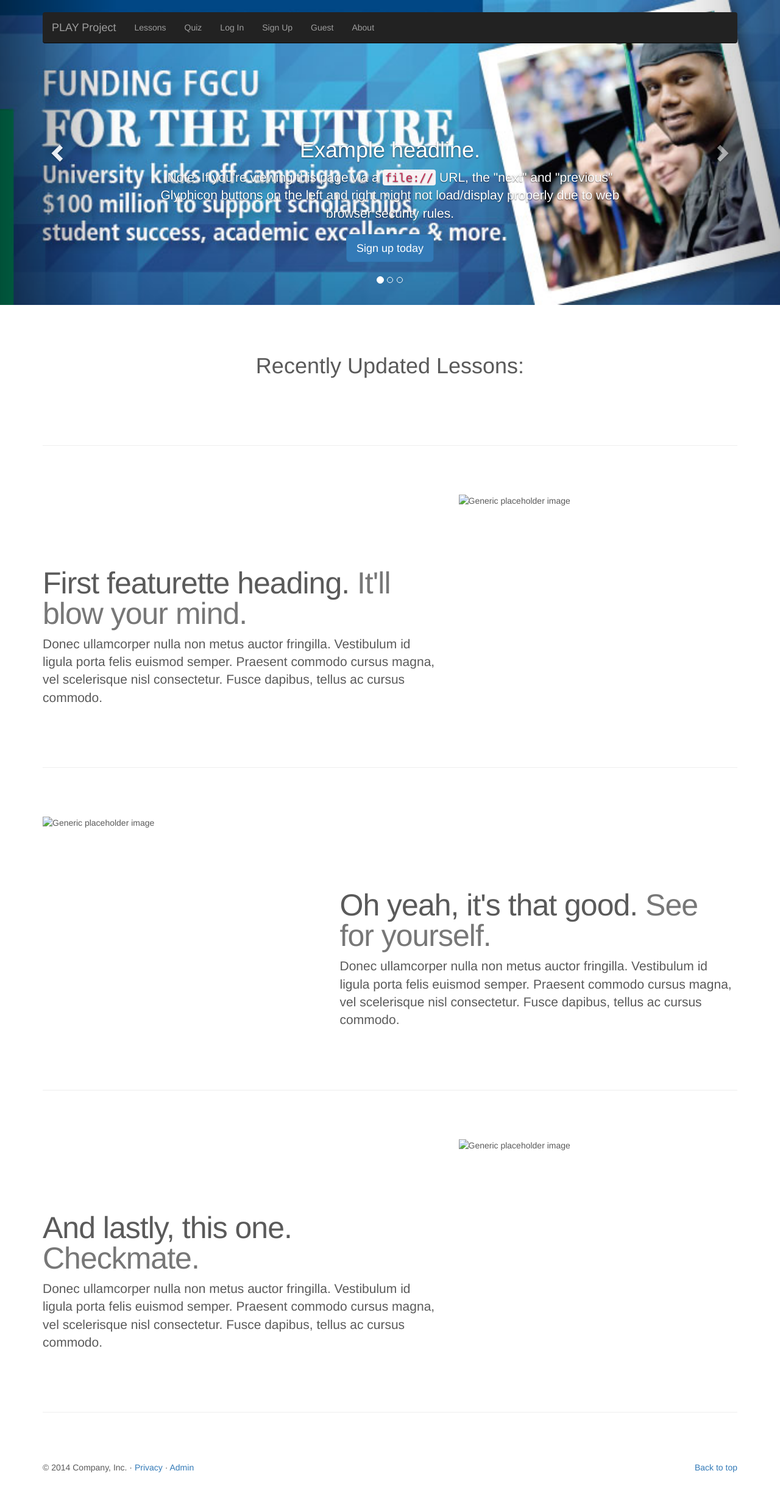
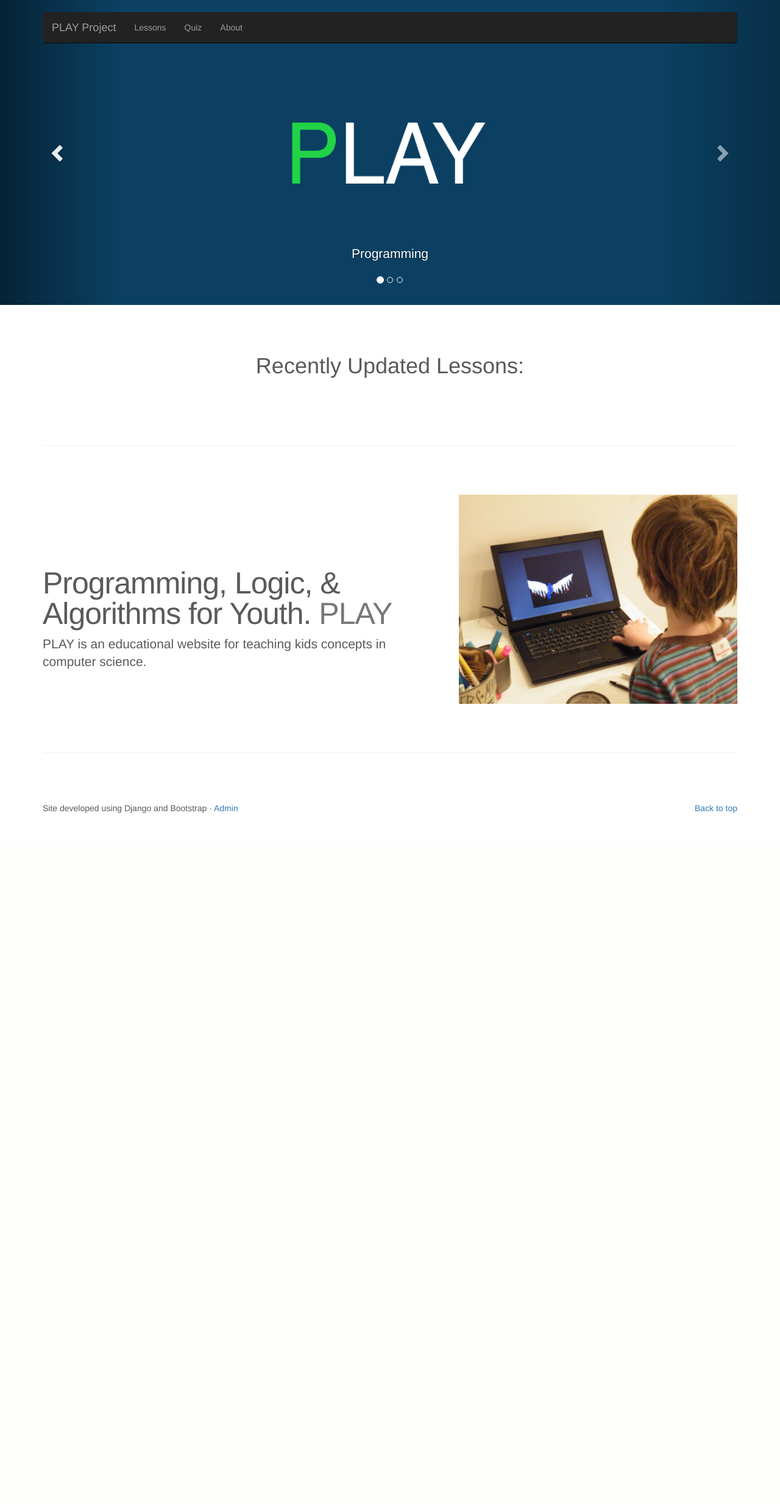
Before and after one commit to postsneakernet/play_project, a Django app: page / in a window 1280 px wide. Shown: the whole page at 61% size. After the commit the page ends 1333 px from the top, so only its background shows below. Run offline with Django 3.2, Linux system fonts and the light colour scheme; data that the repository does not hold is empty; parts of the project's set-up code (start-up, migrations or seed data) failed here and were passed over; some libraries are stand-ins or nearby versions.

Commit message:
Add homepage content

```diff
--- a/play/templates/base.html
+++ b/play/templates/base.html
@@ -49,10 +49,7 @@ Base Template
 {% block nav %}
 <li><a href="{% url 'lesson_index' %}">Lessons</a></li>
 <li><a href="{% url 'quiz_index' %}">Quiz</a></li>
-<li><a href="{% url 'login' %}">Log In</a></li>
-<li><a href="{% url 'signup' %}">Sign Up</a></li>
-<li><a href="{% url 'user' %}">Guest</a></li>
-<li><a href="{% url 'about' %}">About</a></li>
+<li><a href="#">About</a></li>
 {% endblock %}
 
 </ul>
@@ -76,7 +73,7 @@ Base Template
 
 {% block footer %}
 <p class="pull-right"><a href="#">Back to top</a></p>
-<p>&copy; 2014 Company, Inc. &middot; <a href="#">Privacy</a> &middot; <a href="{% url 'admin:index' %}">Admin</a></p>
+<p>Site developed using Django and Bootstrap &middot; <a href="{% url 'admin:index' %}">Admin</a></p>
 {% endblock %}
 
 </footer>
--- a/play/templates/home.html
+++ b/play/templates/home.html
@@ -19,32 +19,26 @@ Programming, Logic, & Algorithms for Youth
 </ol>
 <div class="carousel-inner" role="listbox">
 <div class="item active">
-<img src="{% static "img/carousel1.jpg" %}" alt="First slide">
+<img src="{% static "img/pcarousel1.jpg" %}" alt="First slide">
 <div class="container">
 <div class="carousel-caption">
-<h1>Example headline.</h1>
-<p>Note: If you're viewing this page via a <code>file://</code> URL, the "next" and "previous" Glyphicon buttons on the left and right might not load/display properly due to web browser security rules.</p>
-<p><a class="btn btn-lg btn-primary" href="#" role="button">Sign up today</a></p>
+<p>Programming</p>
 </div>
 </div>
 </div>
 <div class="item">
-<img src="{% static "img/carousel2.jpg" %}" alt="Second slide">
+<img src="{% static "img/pcarousel2.jpg" %}" alt="Second slide">
 <div class="container">
 <div class="carousel-caption">
-<h1>Another example headline.</h1>
-<p>Cras justo odio, dapibus ac facilisis in, egestas eget quam. Donec id elit non mi porta gravida at eget metus. Nullam id dolor id nibh ultricies vehicula ut id elit.</p>
-<p><a class="btn btn-lg btn-primary" href="#" role="button">Learn more</a></p>
+<p>Logic</p>
 </div>
 </div>
 </div>
 <div class="item">
-<img src="{% static "img/carousel3.jpg" %}" alt="Third slide">
+<img src="{% static "img/pcarousel3.jpg" %}" alt="Third slide">
 <div class="container">
 <div class="carousel-caption">
-<h1>One more for good measure.</h1>
-<p>Cras justo odio, dapibus ac facilisis in, egestas eget quam. Donec id elit non mi porta gravida at eget metus. Nullam id dolor id nibh ultricies vehicula ut id elit.</p>
-<p><a class="btn btn-lg btn-primary" href="#" role="button">Browse gallery</a></p>
+<p>Algorithms</p>
 </div>
 </div>
 </div>
@@ -82,33 +76,13 @@ Programming, Logic, & Algorithms for Youth
 <hr class="featurette-divider">
 <div class="row featurette">
 <div class="col-md-7">
-<h2 class="featurette-heading">First featurette heading. <span class="text-muted">It'll blow your mind.</span></h2>
-<p class="lead">Donec ullamcorper nulla non metus auctor fringilla. Vestibulum id ligula porta felis euismod semper. Praesent commodo cursus magna, vel scelerisque nisl consectetur. Fusce dapibus, tellus ac cursus commodo.</p>
+<h2 class="featurette-heading">Programming, Logic, & Algorithms for Youth. <span class="text-muted"> PLAY</span></h2>
+<p class="lead">
+PLAY is an educational website for teaching kids concepts in computer science.
+</p>
 </div>
 <div class="col-md-5">
-<img class="featurette-image img-responsive" data-src="holder.js/500x500/auto" alt="Generic placeholder image">
-</div>
-</div>
-
-<hr class="featurette-divider">
-<div class="row featurette">
-<div class="col-md-5">
-<img class="featurette-image img-responsive" data-src="holder.js/500x500/auto" alt="Generic placeholder image">
-</div>
-<div class="col-md-7">
-<h2 class="featurette-heading">Oh yeah, it's that good. <span class="text-muted">See for yourself.</span></h2>
-<p class="lead">Donec ullamcorper nulla non metus auctor fringilla. Vestibulum id ligula porta felis euismod semper. Praesent commodo cursus magna, vel scelerisque nisl consectetur. Fusce dapibus, tellus ac cursus commodo.</p>
-</div>
-</div>
-
-<hr class="featurette-divider">
-<div class="row featurette">
-<div class="col-md-7">
-<h2 class="featurette-heading">And lastly, this one. <span class="text-muted">Checkmate.</span></h2>
-<p class="lead">Donec ullamcorper nulla non metus auctor fringilla. Vestibulum id ligula porta felis euismod semper. Praesent commodo cursus magna, vel scelerisque nisl consectetur. Fusce dapibus, tellus ac cursus commodo.</p>
-</div>
-<div class="col-md-5">
-<img class="featurette-image img-responsive" data-src="holder.js/500x500/auto" alt="Generic placeholder image">
+<img class="featurette-image img-responsive" src="{% static "img/kidcomputer.jpg" %}" alt="Generic placeholder image">
 </div>
 </div>
 
```
Also changed, not shown: play/assets/img/kidcomputer.jpg (added), play/assets/img/pcarousel1.jpg (added), play/assets/img/pcarousel2.jpg (added), play/assets/img/pcarousel3.jpg (added), play/static/img/kidcomputer.jpg (added), play/static/img/pcarousel1.jpg (added), play/static/img/pcarousel2.jpg (added), play/static/img/pcarousel3.jpg (added).
